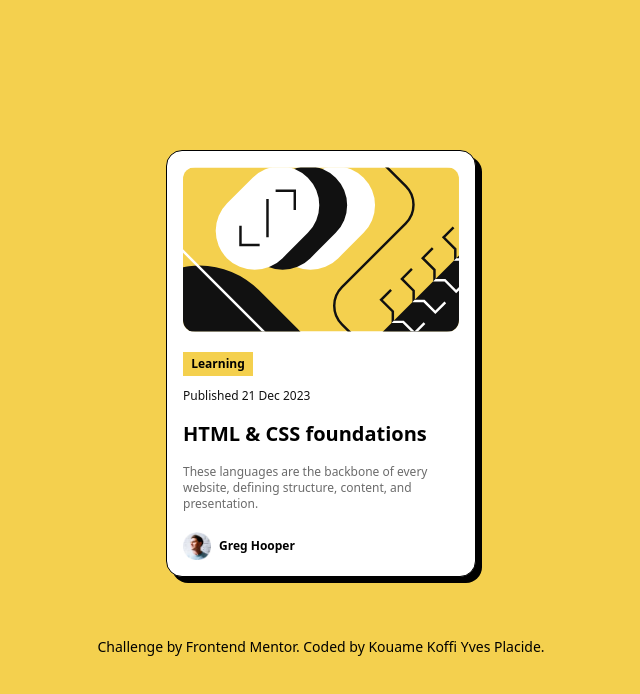
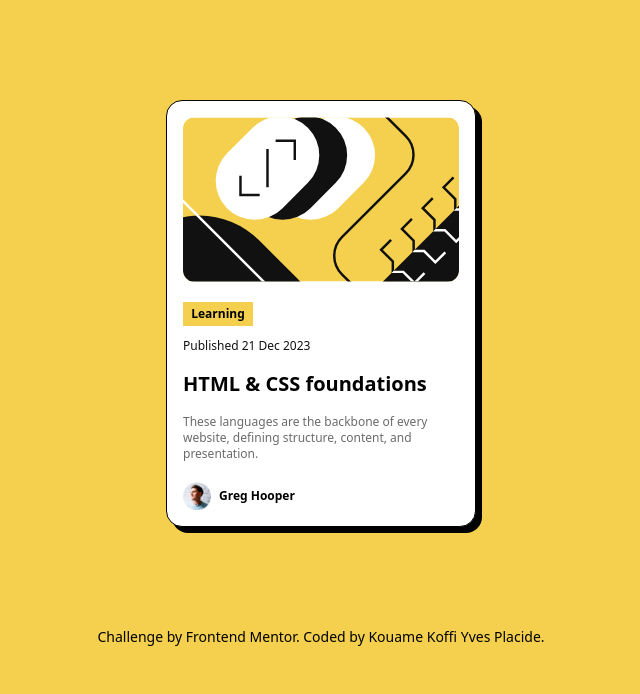
Before and after one commit to yvesplacide/projetFrontEndmentor1, a plain HTML site: page index.html in a window 1280 px wide. Shown: the whole page, without its empty margins (319-959 px from the left). Drawn offline with nearby package versions, Linux system fonts and the light colour scheme.

Commit message:
last last

```diff
--- a/index.html
+++ b/index.html
@@ -21,7 +21,7 @@
   </head>
   <body class="bg-yellow text-sm font-figtree">
     <div
-      class="border w-[310px] bg-white m-auto mt-[150px] rounded-2xl p-4 flex flex-col gap-5 shadow-[6px_6px_rgba(0,0,0,5)]"
+      class="border w-[310px] bg-white m-auto my-[100px] rounded-2xl p-4 flex flex-col gap-5 shadow-[6px_6px_rgba(0,0,0,5)]"
     >
       <div class="">
         <img
@@ -52,7 +52,7 @@
         </div>
       </div>
     </div>
-    <div class="attribution text-center mt-15">
+    <div class="attribution text-center">
       Challenge by
       <a href="https://www.frontendmentor.io?ref=challenge" target="_blank"
         >Frontend Mentor</a
```
